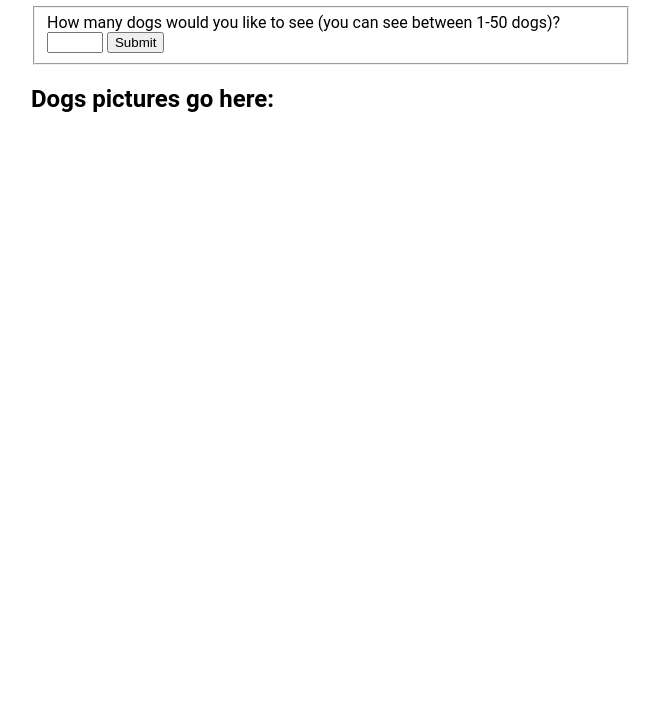
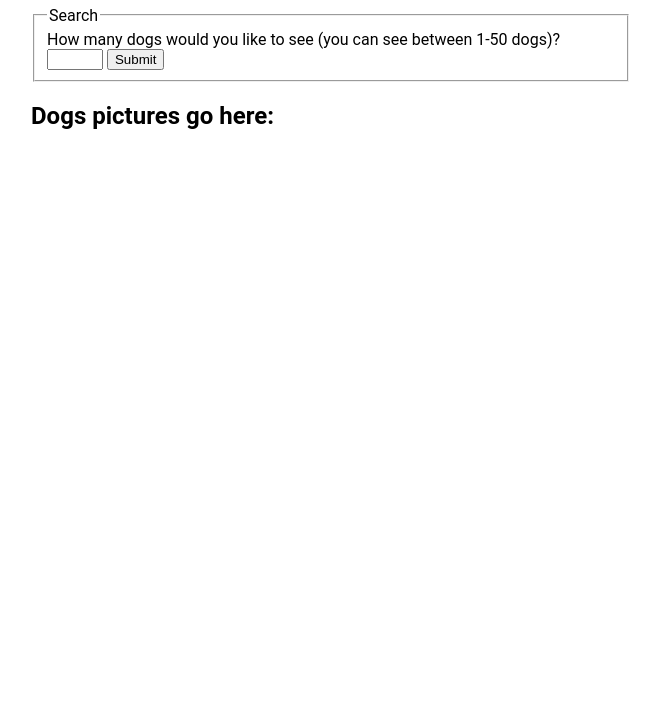
Before and after one commit to Lmcmaaser/dogAPIApp2, a plain HTML site: page index.html in a window 1280 px wide. Shown: the part 75-800 px from the top of the page, without its empty margins (309-969 px from the left). Drawn offline with nearby package versions, Linux system fonts and the light colour scheme.

Commit message:
syntax and accessibility fix

```diff
--- a/index.html
+++ b/index.html
@@ -5,15 +5,15 @@
         <meta name="viewport" content="width=device-width, initial-scale=1.0">
         <meta http-equiv="X-UA-Compatible" content="ie=edge">
         <title>Dog API App Version 2.0</title>
-        <link rel="shortcut icon" href="">
         <link rel="stylesheet" href="style.css">
     </head>
     <body>
-        <div class="container">
+        <main class="container">
             <h1>Dog API, Fetch!</h1>
 
             <form>
             <fieldset>
+                <legend>Search</legend>
                 <label for="dogs">How many dogs would you like to see (you can see between 1-50 dogs)?</label>
                 <input type="number" id="dogs" min="1" max="50" required>
                 <button type="submit" id="submit">Submit</button>
@@ -23,7 +23,7 @@
             <section class="results">
                 <h2>Dogs pictures go here:</h2>
             </section>
-        </div>
+        </main>
         <script src="https://code.jquery.com/jquery-3.3.1.js" integrity="sha256-2Kok7MbOyxpgUVvAk/HJ2jigOSYS2auK4Pfzbm7uH60=" crossorigin="anonymous"></script>
         <script src="script.js"></script>
     </body>
```
